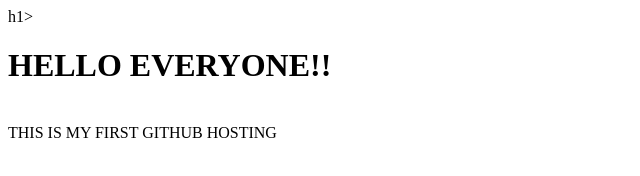
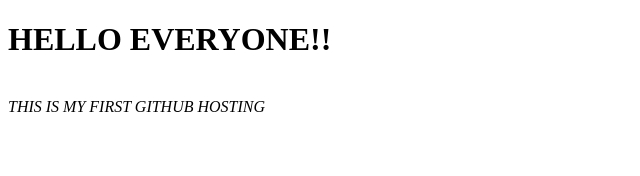
Before and after one commit to udaykiran9392/First-hosting, a plain HTML site: page index.html in a window 1280 px wide. Shown: the whole page, without its empty margins (0-640 px from the left). Drawn offline with Linux system fonts and the light colour scheme.

Commit message:
Update index.html

```diff
--- a/index.html
+++ b/index.html
@@ -6,8 +6,8 @@
     <meta name="viewport" content="width=device-width, initial-scale=1.0">
     <title>Document</title>
 </head>
-<body>h1>
-    <h1>HELLO EVERYONE!!</h1> <br>THIS IS MY FIRST GITHUB HOSTING
+<body>
+    <h1>HELLO EVERYONE!!</h1> <br><i>THIS IS MY FIRST GITHUB HOSTING</i>
 
 </body>
 </html>
```
